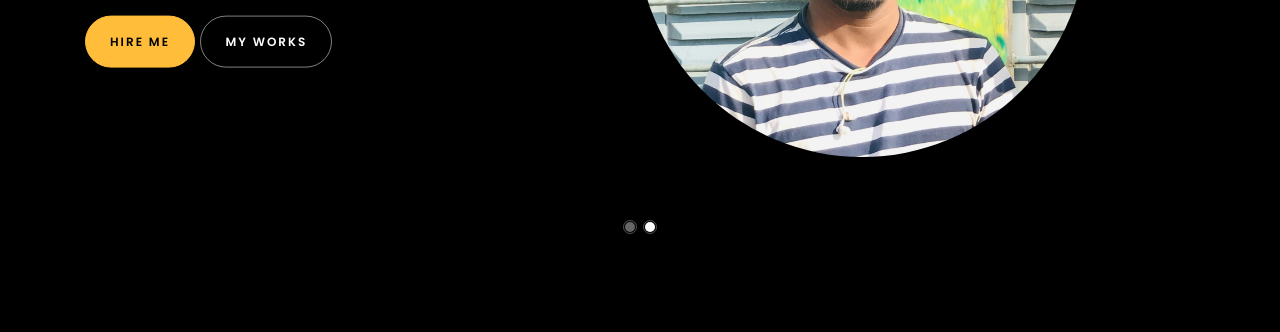
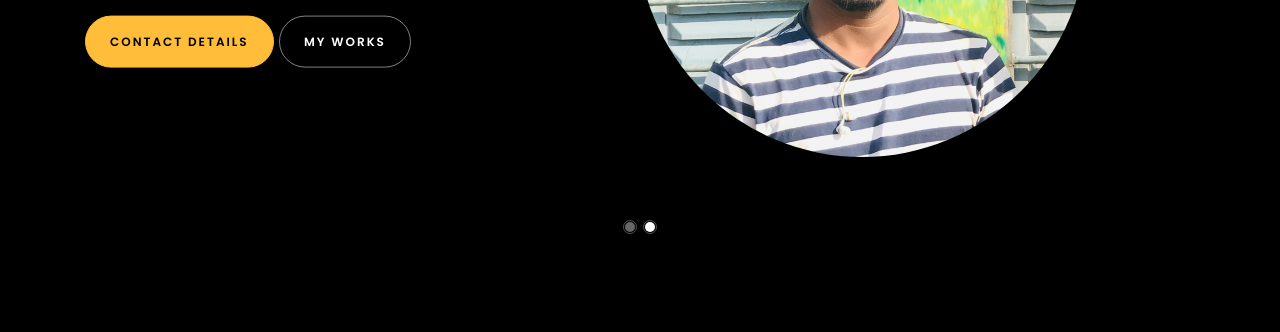
Before and after one commit to Irfanali0660/portfolio, a plain HTML site: page index.html in a window 1280 px wide. Shown: the part 468-800 px from the top of the page. Drawn offline with Linux system fonts and the light colour scheme; animation ran at ten frames a second; files whose address does not match are found by name.

Commit message:
project updation

```diff
--- a/index.html
+++ b/index.html
@@ -95,7 +95,7 @@
 								<h1 class="mb-4 mt-3">I'm <span>Irfan Ali</span></h1>
 								<h2 class="mb-4">A Fullstack developer</h2>
 								<p>
-									<a href="#contact-section" class="btn btn-primary py-3 px-4">Hire me</a>
+									<a href="#about-section" class="btn btn-primary py-3 px-4">about me</a>
 									<a href="#projects-section" class="btn btn-white btn-outline-white py-3 px-4">My works</a>
 								</p>
 							</div>
@@ -122,7 +122,7 @@
 									I'm a <span>MEAN STACK Developer</span>
 								</h1>
 								<p>
-									<a href="tel:919207038838" class="btn btn-primary py-3 px-4">Hire me</a>
+									<a href="#contact-section" class="btn btn-primary py-3 px-4">contact details</a>
 									<a href="#projects-section" class="btn btn-white btn-outline-white py-3 px-4">My works</a>
 								</p>
 							</div>
```
